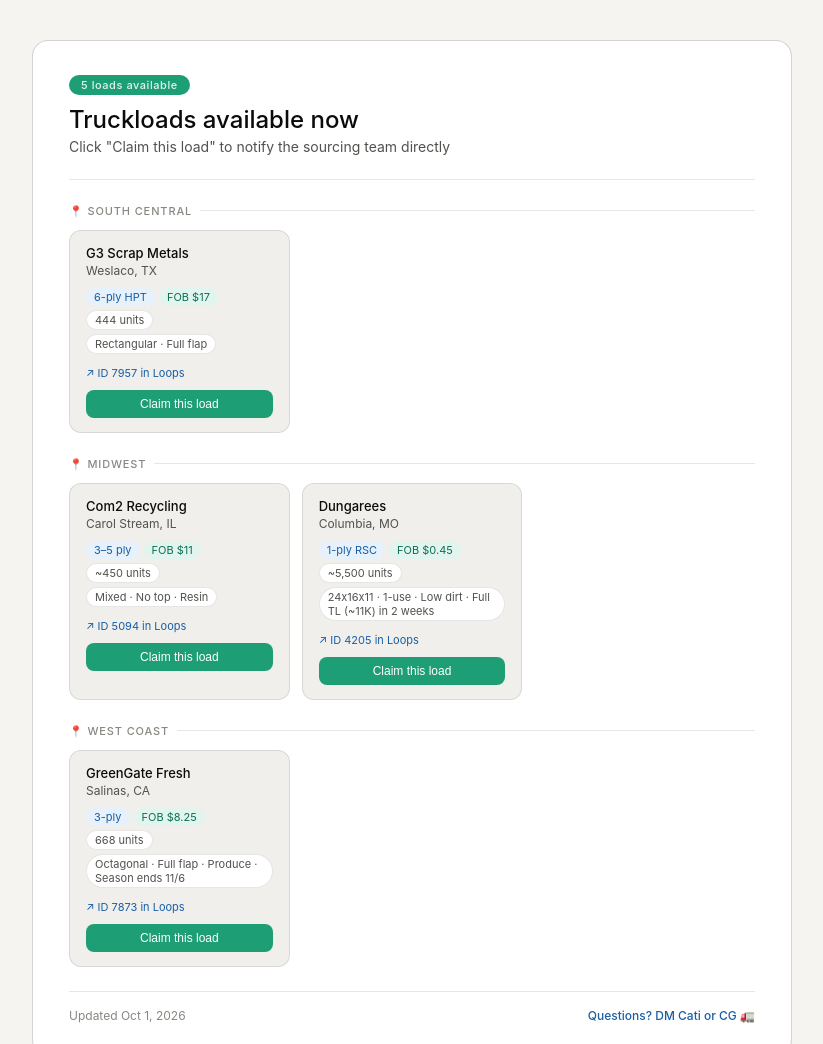
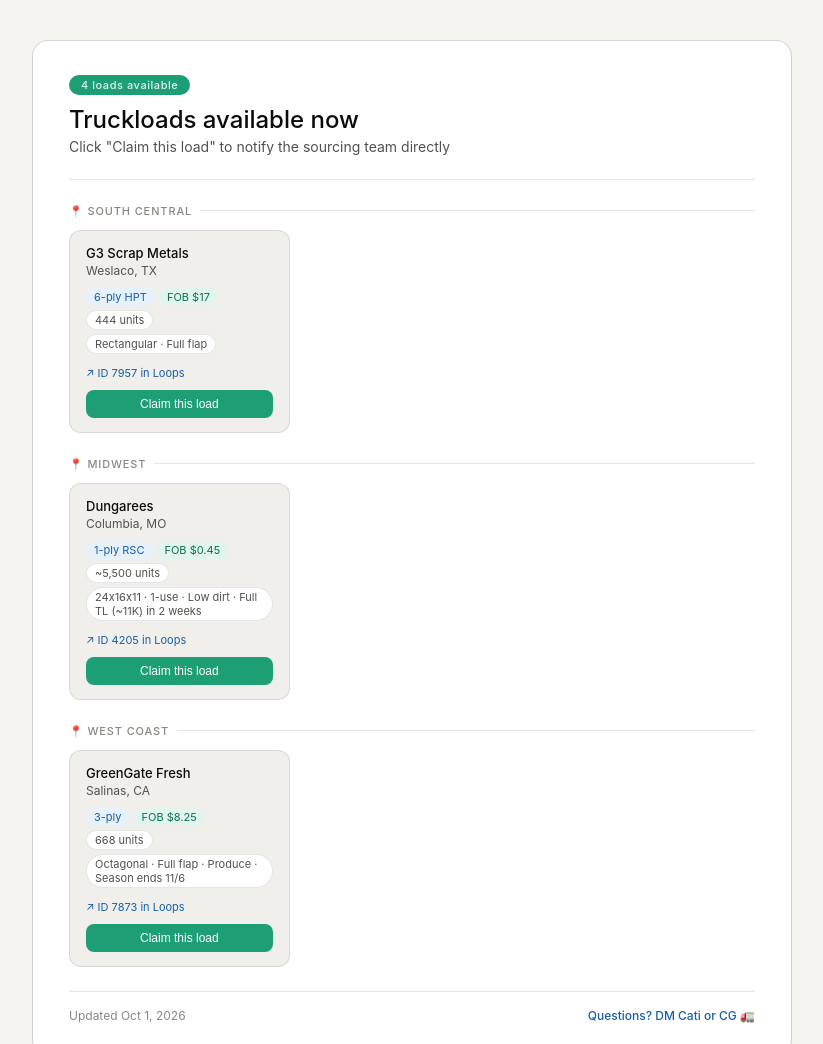
Before and after one commit to bahiamussio/ucb-loads, a plain HTML site: page index.html in a window 1280 px wide. Shown: the top 1044 px of the page, without its empty margins (228-1051 px from the left). Drawn offline with Linux system fonts and the light colour scheme.

Commit message:
Remove Com2 — load sold, update badge to 4

```diff
--- a/index.html
+++ b/index.html
@@ -65,7 +65,7 @@
 <body>
 <div class="page">
 <div class="flyer">
-  <span class="badge">5 loads available</span>
+  <span class="badge">4 loads available</span>
   <h1>Truckloads available now</h1>
   <p class="subtitle">Click "Claim this load" to notify the sourcing team directly</p>
   <div class="divider"></div>
@@ -100,24 +100,6 @@
   <div class="region-block">
     <div class="region-label">📍 Midwest <span class="region-line"></span></div>
     <div class="cards">
-      <div class="card">
-        <div class="card-name">Com2 Recycling</div>
-        <div class="card-city">Carol Stream, IL</div>
-        <div class="tag-row"><span class="tag tag-ply">3–5 ply</span><span class="tag tag-fob">FOB $11</span><span class="tag tag-units">~450 units</span></div>
-        <div class="tag-row"><span class="tag tag-units">Mixed · No top · Resin</span></div>
-        <a class="loops-link" href="https://loops.usedcardboardboxes.com/manage_box_b2bloop.php?id=4254&proc=Edit&" target="_blank">↗ ID 5094 in Loops</a>
-        <button class="claim-btn" onclick="toggleForm(this)">Claim this load</button>
-        <div class="form-overlay">
-          <label>Your name</label><input type="text" placeholder="e.g. Sarah">
-          <label>Comment (optional)</label><textarea placeholder="Customer info, quantity needed..."></textarea>
-          <div class="form-row">
-            <button class="btn-send" onclick="sendClaim(this,'Com2 Recycling','Carol Stream, IL','11','5094','https://loops.usedcardboardboxes.com/manage_box_b2bloop.php?id=4254&proc=Edit&')">Send claim</button>
-            <button class="btn-cancel" onclick="cancelForm(this)">Cancel</button>
-          </div>
-          <div class="msg"></div>
-        </div>
-      </div>
-
       <div class="card">
         <div class="card-name">Dungarees</div>
         <div class="card-city">Columbia, MO</div>
```
